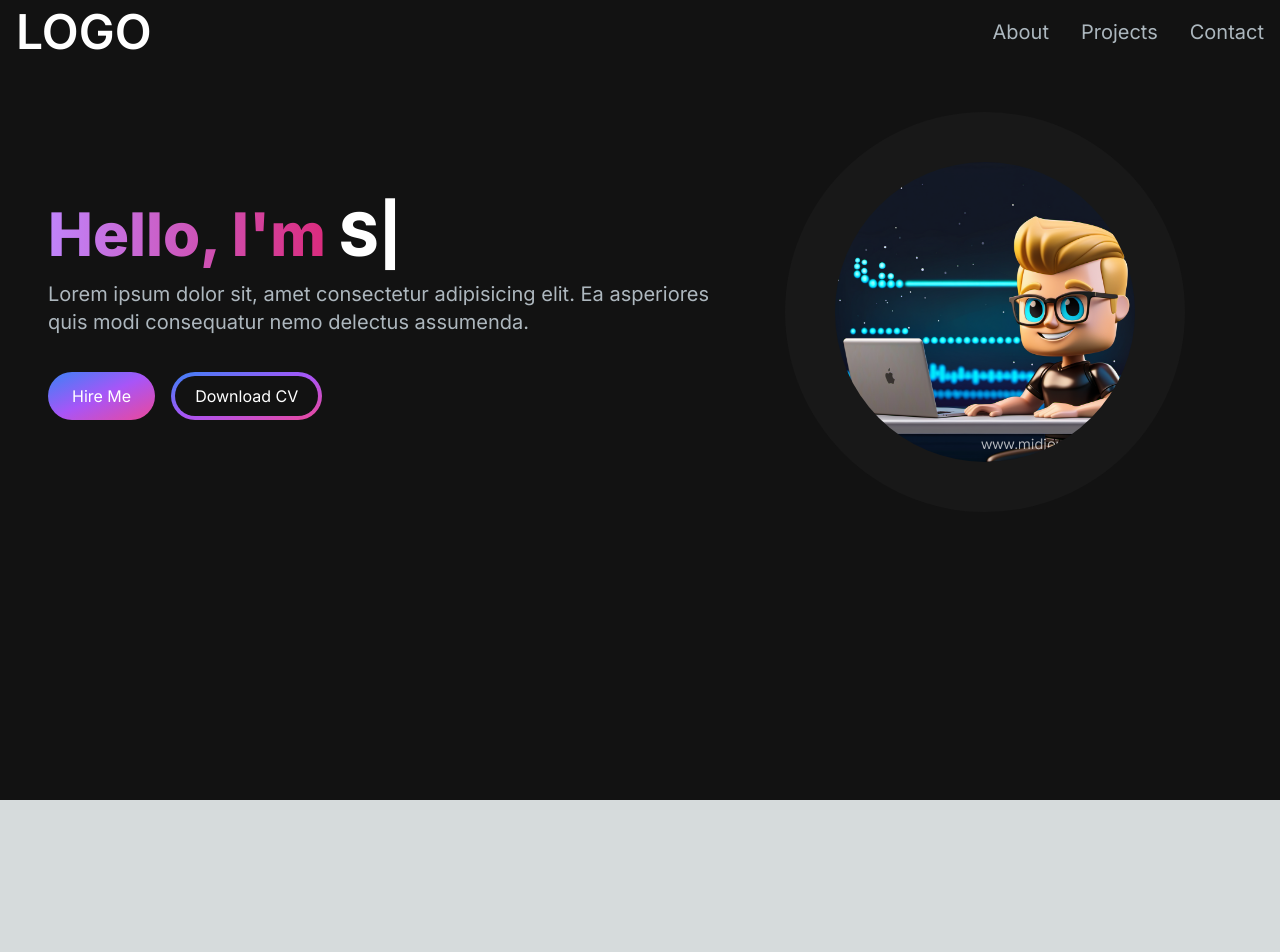
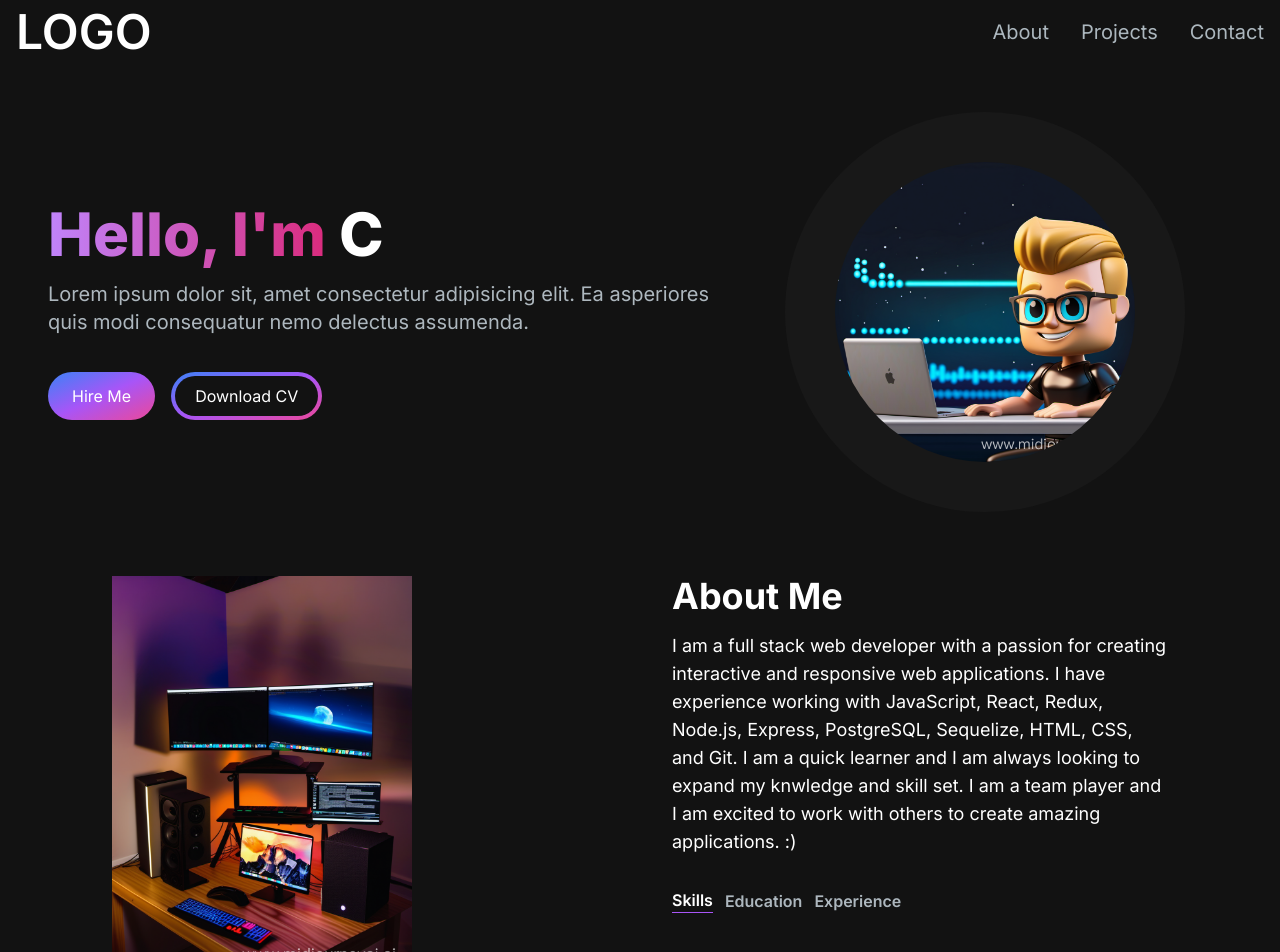
Before and after one commit to HubertKorcala/portfolio-website, a Next.js app: page / in a window 1280 px wide. Shown: the top 952 px of the page. Before the commit the page ends 800 px from the top, so only its background shows below. Built offline with nearby package versions, Linux system fonts and the light colour scheme.

Commit message:
feat: create AboutSection

```diff
--- /dev/null
+++ b/src/app/components/AboutSection.tsx
@@ -0,0 +1,116 @@
+"use client";
+import React, { useState, useTransition } from "react";
+import Image from "next/image";
+import TabButton from "./TabButton";
+
+type TabData = {
+  title: string;
+  id: string;
+  content: JSX.Element;
+};
+
+const TAB_DATA: TabData[] = [
+  {
+    title: "Skills",
+    id: "skills",
+    content: (
+      <ul className="list-disc pl-2">
+        <li>React</li>
+        <li>Redux</li>
+        <li>JavaScript</li>
+        <li>TypeScript</li>
+        <li>Node.js</li>
+        <li>Express</li>
+        <li>PostgreSQL</li>
+        <li>HTML</li>
+        <li>CSS</li>
+      </ul>
+    ),
+  },
+  {
+    title: "Education",
+    id: "education",
+    content: (
+      <ul className="list-disc pl-2">
+        <li>XLII Liceum Ogólnokształcące im. Marii Konopnickiej w Warszawie</li>
+        <li>SGGW w Warszawie - informatyka</li>
+      </ul>
+    ),
+  },
+  {
+    title: "Experience",
+    id: "experience",
+    content: (
+      <ul className="list-disc pl-2">
+        <li>Trainee as Web Developer(react, nextjs) in Agileme company</li>
+      </ul>
+    ),
+  },
+];
+
+const AboutSection = () => {
+  const [tab, setTab] = useState("skills");
+  const [tabData, setTabData] = useState<TabData>();
+  const [isPending, startTransition] = useTransition();
+
+  const handleTabChange = (id: string) => {
+    startTransition(() => {
+      setTab(id);
+    });
+
+    const selectedTabData = TAB_DATA.find((t) => t.id === id);
+
+    if (selectedTabData) {
+      setTabData(selectedTabData);
+    }
+  };
+
+  console.log(tabData);
+
+  return (
+    <section className="text-white">
+      <div className="md:grid md:grid-cols-2 gap-8 items-center py-8 px-4 xl:gap-16 sm:py-16 xl:px-16">
+        <Image
+          src="/images/about-image.png"
+          width={300}
+          height={200}
+          alt="about me picture"
+        />
+        <div className="mt-4 md:mt-0 text-left flex flex-col h-full">
+          <h2 className="text-4xl font-bold text-white mb-4">About Me</h2>
+          <p className="text-base lg:text-lg">
+            I am a full stack web developer with a passion for creating
+            interactive and responsive web applications. I have experience
+            working with JavaScript, React, Redux, Node.js, Express, PostgreSQL,
+            Sequelize, HTML, CSS, and Git. I am a quick learner and I am always
+            looking to expand my knwledge and skill set. I am a team player and
+            I am excited to work with others to create amazing applications. :)
+          </p>
+          <div className="flex flex-row  mt-8">
+            <TabButton
+              selectTab={() => handleTabChange("skills")}
+              active={tab === "skills"}
+            >
+              Skills
+            </TabButton>
+            <TabButton
+              selectTab={() => handleTabChange("education")}
+              active={tab === "education"}
+            >
+              Education
+            </TabButton>
+            <TabButton
+              selectTab={() => handleTabChange("experience")}
+              active={tab === "experience"}
+            >
+              Experience
+            </TabButton>
+          </div>
+          <div className="mt-8">{tabData && tabData.content}</div>
+        </div>
+      </div>
+    </section>
+  );
+};
+
+export default AboutSection;
--- a/src/app/page.tsx
+++ b/src/app/page.tsx
@@ -1,3 +1,4 @@
+import AboutSection from "./components/AboutSection";
 import HeroSection from "./components/HeroSection";
 import Navbar from "./components/Navbar";
 
@@ -7,6 +8,7 @@
       <Navbar />
       <div className="container mt-24 mx-auto px-12 py-4">
         <HeroSection />
+        <AboutSection />
       </div>
     </main>
   );
```
Also changed, not shown: public/images/about-image.png (added).
